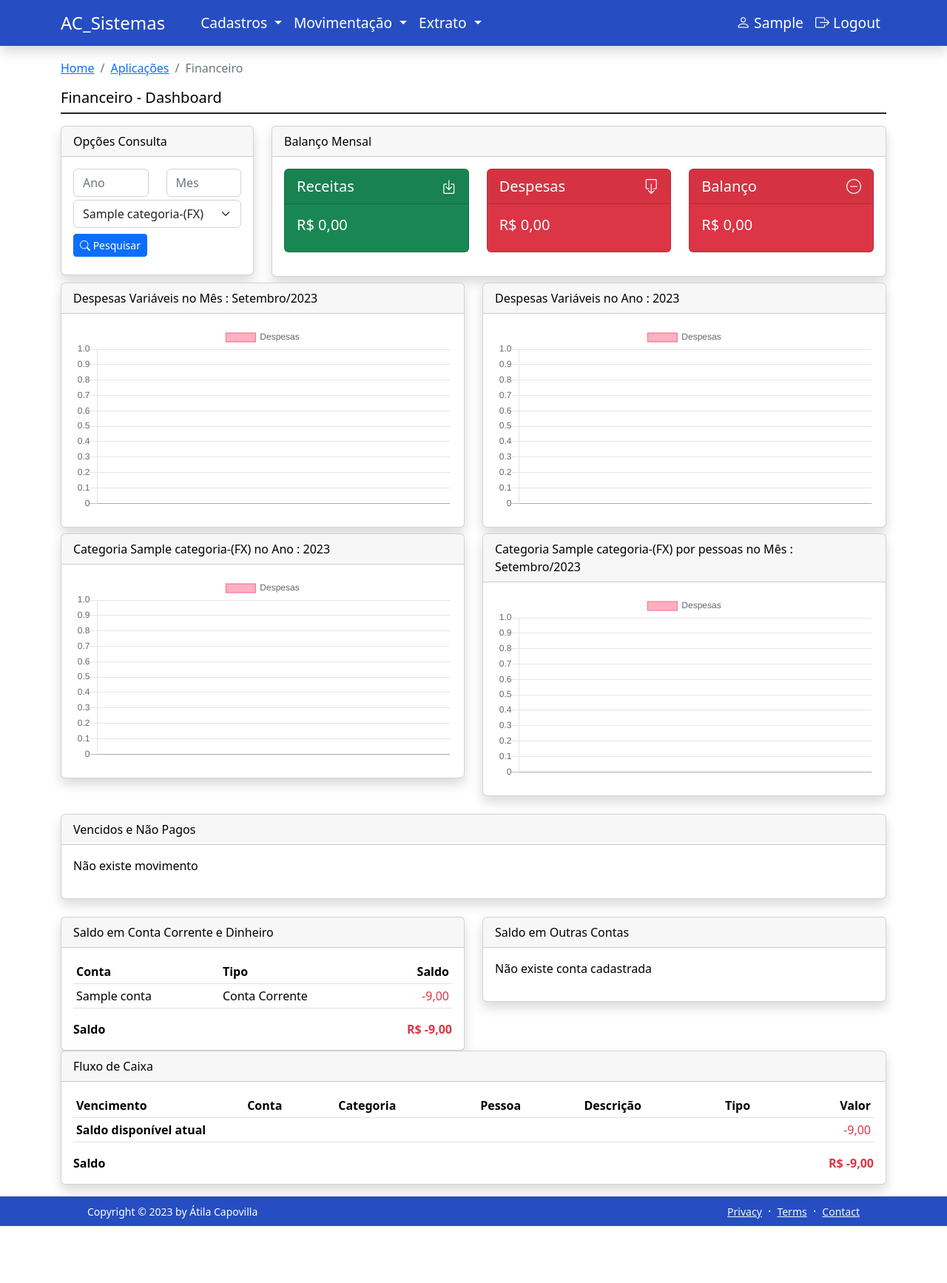
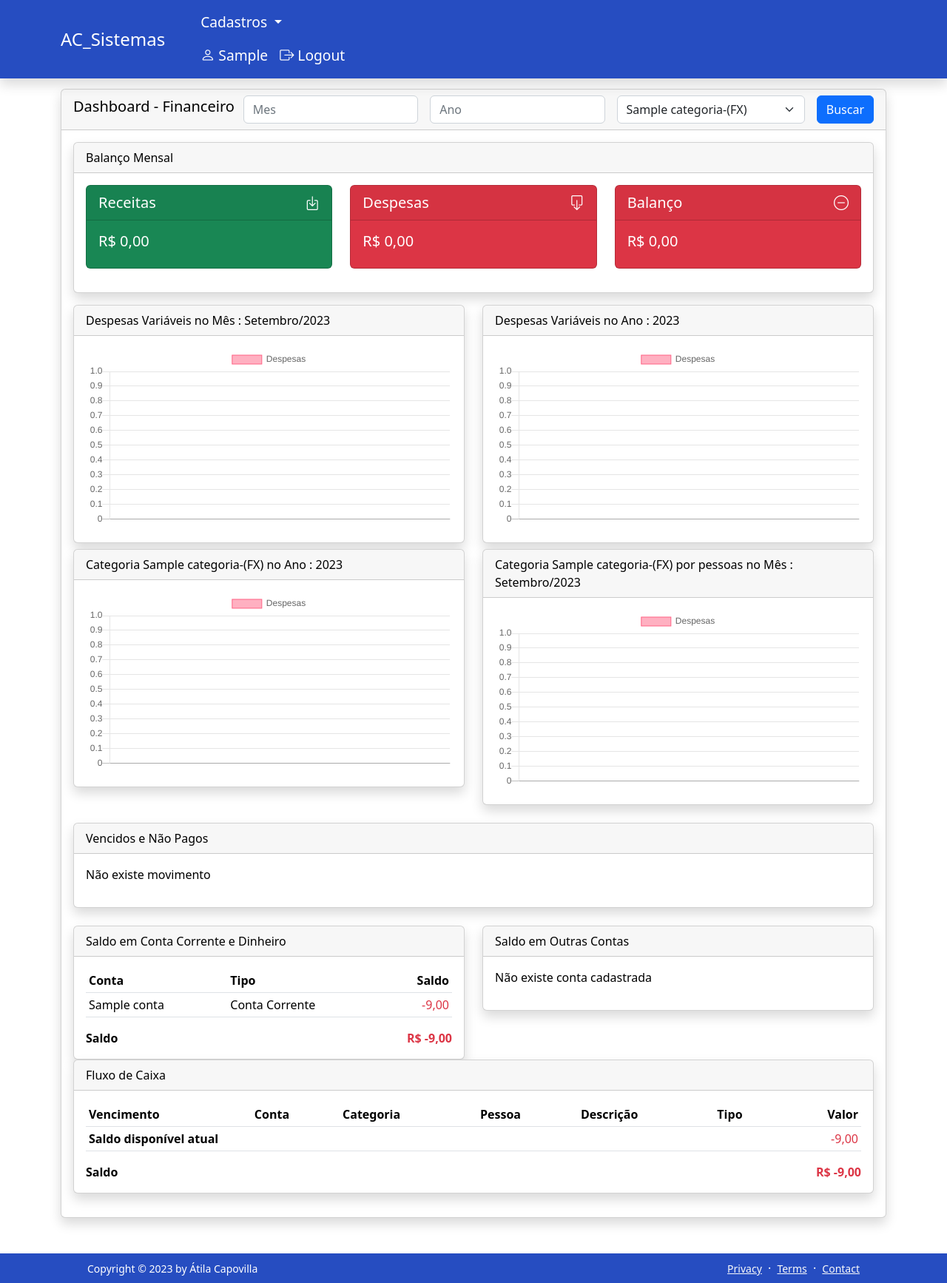
Before and after one commit to atilacapovilla/acsistemas, a Django app: page /financeiro/ in a window 1280 px wide. Shown: the whole page at 74% size. Before the commit the page ends 1657 px from the top, so only its background shows below. Run offline with Django 4.2, Linux system fonts and the light colour scheme; a user stored in the database is signed in; tables that the repository leaves empty hold one stand-in row (values such as "Sample post"); some libraries are stand-ins or nearby versions.

Commit message:
melhorias no layout do dashboard financeiro

```diff
--- a/financeiro/templates/financeiro/financeiro.html
+++ b/financeiro/templates/financeiro/financeiro.html
@@ -15,21 +15,29 @@
     </ol>
 </nav>
 
-<div class="border-bottom border-2 border-dark mt-3 mb-3">
-    <h5>Financeiro - Dashboard</h5>
+<div class="card shadow mb-5">
+    <div class="card-header">
+        <div class="d-flex justify-content-between align-items-center">
+            <h5>Dashboard - Financeiro</h5>
+            <form class="d-flex gap-3" action="{% url 'financeiro:financeiro' %}" method="GET">
+                <input name="mes" type="numeric" value="{{request.GET.mes}}" class="form-control" placeholder="Mes">
+                <input name="ano" type="numeric" value="{{request.GET.ano}}" class="form-control" placeholder="Ano">
+                <select class="form-select" name="categoria_id">
+                    {% for categoria in categorias %}
+                        <option value= "{{categoria.id}}" > {{categoria}} </option>
+                    {% endfor %}
+                </select>
+                <button type="submit" class="btn btn-primary">Buscar</button>
+                {% if request.GET.ano or request.GET.mes %}
+                    <a class="btn btn-primary" href="{% url 'financeiro:financeiro' %}">Reset</a>
+                {% endif %}
+            </form>
         </div>
-<div class="row mb-2">
-    <div class="col-md-3">
-        <section id="balanco">
-            {% include "financeiro/parcial/opcoes.html" %}
-        </section>
     </div>
-    <div class="col-md-9">
-        <section id="balanco">
+    <div class="card-body">
+        <section id="balanco" class="mb-3">
             {% include "financeiro/parcial/balanco.html" %}
         </section>
-    </div>
-</div>
 
         {% comment %} ##### Form de pesquisa e graficos ##### {% endcomment %}
         <section id="graficos" class="row">
@@ -45,7 +53,8 @@
         <section id="saldo-fluxo-caixa" class="row mt-3 mb-3">
             {% include "financeiro/parcial/saldo-fluxo.html" %}
         </section>
-
+    </div>
+</div>
 {% endblock %}
 
 {% block scripts %}
--- a/financeiro/templates/financeiro/movimento/list.html
+++ b/financeiro/templates/financeiro/movimento/list.html
@@ -17,6 +17,7 @@
         <li class="breadcrumb-item active" aria-current="page">Movimentos</li>
         </ol>
     </nav>
+
     <div class="card shadow mb-5">
         <div class="card-header">
             <div class="d-flex justify-content-between align-items-center">
--- a/financeiro/templates/financeiro/nav-financeiro.html
+++ b/financeiro/templates/financeiro/nav-financeiro.html
@@ -17,16 +17,7 @@
                     Cadastros
                 </a>
                 <ul class="dropdown-menu" aria-labelledby="navbarDropdown">
-                    <li><a class="dropdown-item" href="{% url 'financeiro:grupos' %}">Grupos de Categorias</a></li>
-                    <li><a class="dropdown-item" href="{% url 'financeiro:categorias' %}">Categorias</a></li>
-                    <li><a class="dropdown-item" href="{% url 'financeiro:contas' %}">Contas</a></li>
-                    <li><a class="dropdown-item" href="{% url 'financeiro:pessoas' %}">Pessoas</a></li>
-                </ul>
-            </li>
-            <li class="nav-item dropdown">
-                <a class="nav-link dropdown-toggle" id="navbarMovimento" href="#" role="button" data-bs-toggle="dropdown" aria-expanded="false">
-                    Movimentação
-                </a>
+                    <li><a class="dropdown-item" href="{% url 'financeiro:grupos' %}">Grupos de Melhor
                 <ul class="dropdown-menu" aria-labelledby="navbarMovimento">
                     <li>
                         <a class="dropdown-item" href="{% url 'financeiro:movimentos' %}">
```
Also changed, not shown: financeiro/templates/financeiro/parcial/graficos.html (line endings or trailing spaces). Lines whose indentation alone changed are shown as unchanged.
